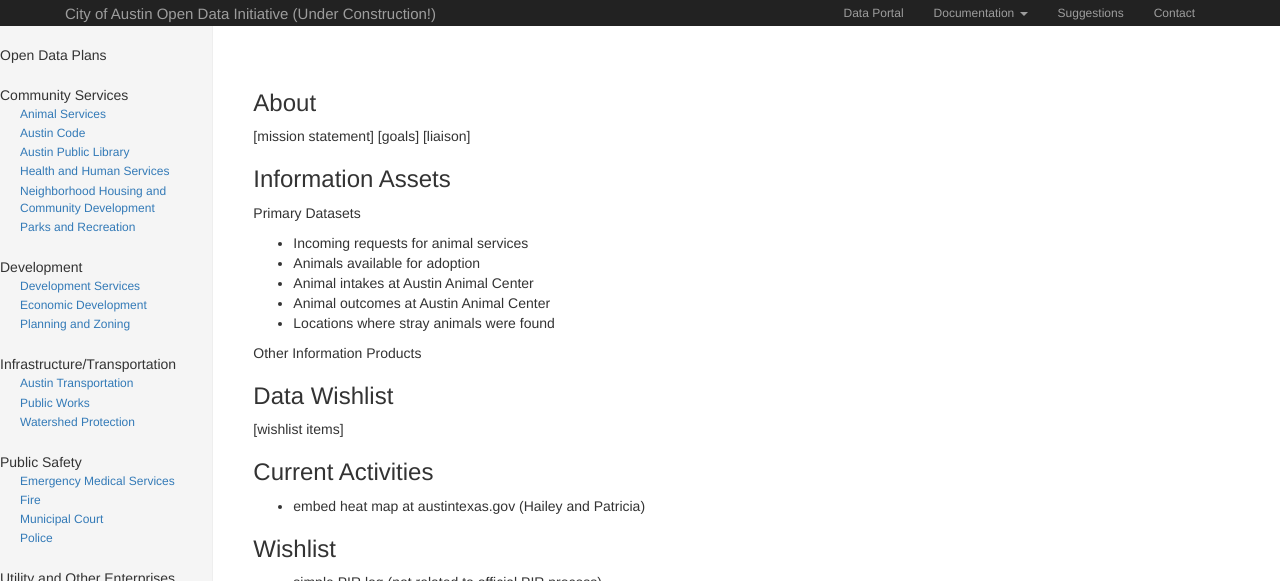
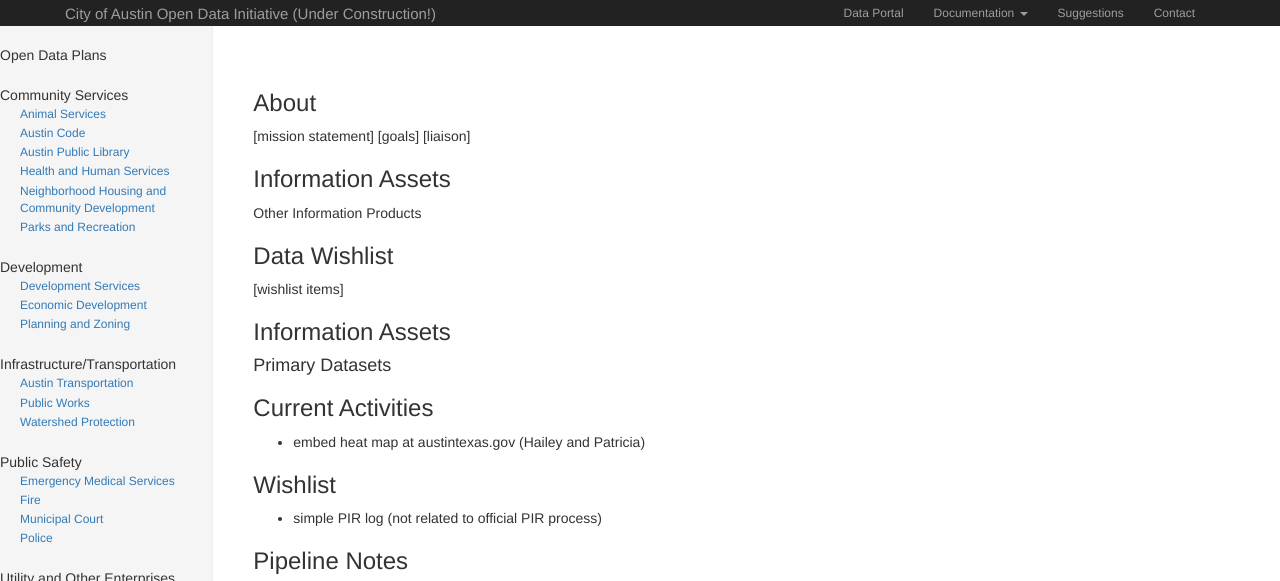
Before and after one commit to cityofaustin/open-data-manual, a Jekyll site: the page built from plans/animal-services.md, in a window 1280 px wide and 973 px high, cut to the strip 0-581 px from the top of the window. Built offline with Jekyll 4.4.1, drawn with Linux system fonts in a browser that asks for light colours; nearby versions of some CDN libraries.

Commit message:
adjust plan layout

```diff
--- a/_layouts/plan.html
+++ b/_layouts/plan.html
@@ -16,12 +16,12 @@
 				<!-- <h3>Performance Measures</h3>
 				<p>[programs] [activities] [measures]</p> -->
 				<h3>Information Assets</h3>
-				<p>Primary Datasets</p>
+<!-- 				<p>Primary Datasets</p>
         <ul>
           {% for dataset in site.data.primary-datasets %}{% if dataset.dept == 'ANM' %}
             <li>{{ dataset.dataset-name }}</li>
           {% endif %}{% endfor %}
-        </ul>
+        </ul> -->
         <p>Other Information Products</p>
 				<h3>Data Wishlist</h3>
 				<p>[wishlist items]</p>
--- a/plans/animal-services.md
+++ b/plans/animal-services.md
@@ -3,6 +3,12 @@
 title: Animal Services
 department: ANM
 ---
+
+### Information Assets
+
+#### Primary Datasets
+
+
 
 ### Current Activities
 
```
